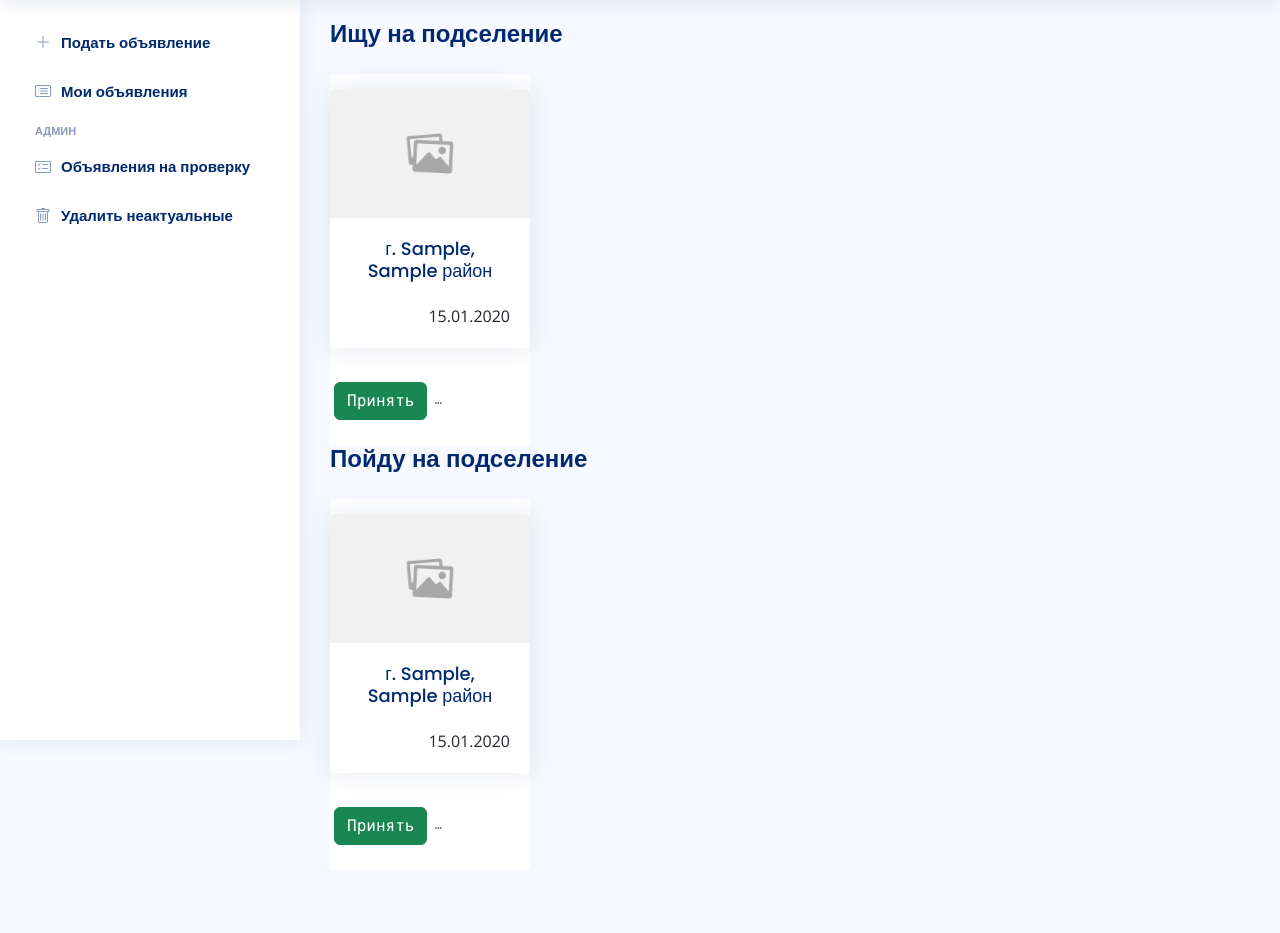
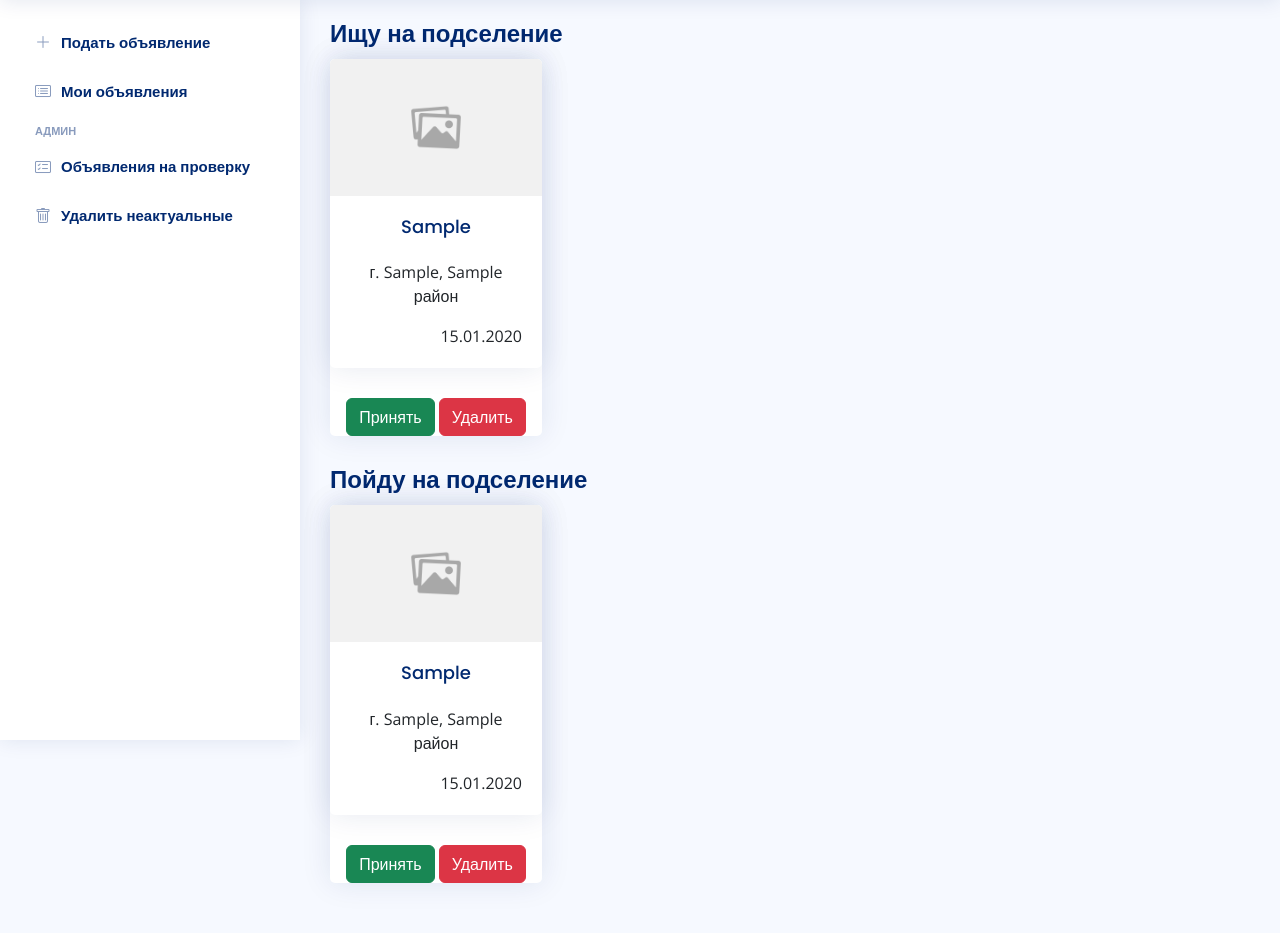
Before and after one commit to isazhan/korshiles, a Django app: page /cabinet/check_ad in a window 1280 px wide. Shown: the part 60-993 px from the top of the page. Before the commit the page ends 905 px from the top, so only its background shows below. Run offline with Django 4.2, Linux system fonts and the light colour scheme; a user stored in the database is signed in; tables that the repository leaves empty hold one stand-in row (values such as "Sample post"); a database or web service that is not in the repository returns one stand-in record (values such as "Sample title"); parts of the project's set-up code (start-up, migrations or seed data) failed here and were passed over.

Commit message:
ad type as object

```diff
--- a/apps/cabinet/views.py
+++ b/apps/cabinet/views.py
@@ -34,6 +34,11 @@ def create_ad(request):
                         break
                 break
 
+        for i in z['ad_types']:
+            if i['id'] == data['type']:
+                data['type'] = {'id': data['type'], 'ru': i['ru']}
+                break
+
         x = col.insert_one(data)
     return render(request, 'cabinet/create_ad.html')
 
@@ -41,8 +46,8 @@ def create_ad(request):
 @login_required
 def check_ad(request):
     col = db()['ads']
-    ad_go = col.find({'type': 'ad_go', 'publish': False})
-    ad_look = col.find({'type': 'ad_look', 'publish': False})
+    ad_go = col.find({'type.id': 'ad_go', 'publish': False})
+    ad_look = col.find({'type.id': 'ad_look', 'publish': False})
     context = {
         'ad_go': ad_go,
         'ad_look': ad_look,
@@ -70,7 +75,7 @@ def check_result(request):
 def my_ads(request):
     col = db()['ads']
 
-    my_ads = col.find({'author': request.user.phone_number})
+    my_ads = col.find({'author': request.user.phone_number}).sort('create_time', -1)
     context = {
         'my_ads': my_ads,
     }
--- a/apps/main/views.py
+++ b/apps/main/views.py
@@ -7,8 +7,8 @@ from db import get_db_handle as db
 
 def index(request):
     col = db()['ads']
-    ad_go = col.find({'type': 'ad_go', 'publish': True}).limit(10).sort('create_time', -1)
-    ad_look = col.find({'type': 'ad_look', 'publish': True}).limit(10).sort('create_time', -1)
+    ad_go = col.find({'type.id': 'ad_go', 'publish': True}).limit(6).sort('create_time', -1)
+    ad_look = col.find({'type.id': 'ad_look', 'publish': True}).limit(6).sort('create_time', -1)
     context = {
         'ad_go': ad_go,
         'ad_look': ad_look,
@@ -34,7 +34,7 @@ def search(request):
                     filter_dict[field]['$gte'] = int(value)
                 elif range_type == 'max':
                     filter_dict[field]['$lte'] = int(value)
-        elif key=='city' or key=='district':
+        elif key=='city' or key=='district' or key=='type':
             if not value == '':
                 filter_dict[key+'.id'] = value
         else:
--- a/templates/base/base-cabinet.html
+++ b/templates/base/base-cabinet.html
@@ -11,7 +11,7 @@
     {% endblock tittle %}
 
     {% block description %}
-    <meta name="description" content="Ищите подселение в Казахстане? На нашем сайте вы найдете актуальные объявления для подселения по всему Казахстану. Быстрый поиск и удобный интерфейс.">
+    <meta name="description" content="Ищете подселение в Казахстане? На нашем сайте вы найдете актуальные объявления для подселения по всему Казахстану. Быстрый поиск и удобный интерфейс.">
     {% endblock description %}
 
     <meta name="keywords" content="подселение Казахстан, объявления подселения, аренда жилья, жилье в Казахстане, поиск подселения, квартиры в аренду, комнаты в аренду">
--- a/templates/base/base-empty.html
+++ b/templates/base/base-empty.html
@@ -11,7 +11,7 @@
     {% endblock tittle %}
 
     {% block description %}
-    <meta name="description" content="Ищите подселение в Казахстане? На нашем сайте вы найдете актуальные объявления для подселения по всему Казахстану. Быстрый поиск и удобный интерфейс.">
+    <meta name="description" content="Ищете подселение в Казахстане? На нашем сайте вы найдете актуальные объявления для подселения по всему Казахстану. Быстрый поиск и удобный интерфейс.">
     {% endblock description %}
 
     <meta name="keywords" content="подселение Казахстан, объявления подселения, аренда жилья, жилье в Казахстане, поиск подселения, квартиры в аренду, комнаты в аренду">
--- a/templates/base/base-index.html
+++ b/templates/base/base-index.html
@@ -11,7 +11,7 @@
     {% endblock tittle %}
 
     {% block description %}
-    <meta name="description" content="Ищите подселение в Казахстане? На нашем сайте вы найдете актуальные объявления для подселения по всему Казахстану. Быстрый поиск и удобный интерфейс.">
+    <meta name="description" content="Ищете подселение в Казахстане? На нашем сайте вы найдете актуальные объявления для подселения по всему Казахстану. Быстрый поиск и удобный интерфейс.">
     {% endblock description %}
 
     <meta name="keywords" content="подселение Казахстан, объявления подселения, аренда жилья, жилье в Казахстане, поиск подселения, квартиры в аренду, комнаты в аренду">
--- a/templates/cabinet/check_ad.html
+++ b/templates/cabinet/check_ad.html
@@ -9,13 +9,15 @@
             <h1>Ищу на подселение</h1>
         </div>
 
-        <div class="iconslist">
+        <div class="row">
             {% for x in ad_look %}
-            <div class="icon">
+            <div class="col-xxl-2 col-xl-3 col-md-4 col-sm-6">
+                <div class="card text-center">
                     {% include '../include/ad_card_ver.html' %}
                     <div class="label">
                         <button type="button" class="btn btn-success" onclick="check_result('{{x.ad}}', 'accept')">Принять</button>
-                    <button type="button" class="btn btn-danger" onclick="check_result('{{x.ad}}', 'reject')">Отклонить</button>
+                        <button type="button" class="btn btn-danger" onclick="check_result('{{x.ad}}', 'reject')">Удалить</button>
+                    </div>
                 </div>
             </div>
             {% endfor %}
@@ -25,13 +27,15 @@
             <h1>Пойду на подселение</h1>
         </div>
 
-        <div class="iconslist">
+        <div class="row">
             {% for x in ad_go %}
-            <div class="icon">
+            <div class="col-xxl-2 col-xl-3 col-md-4 col-sm-6">
+                <div class="card text-center">
                     {% include '../include/ad_card_ver.html' %}
                     <div class="label">
                         <button type="button" class="btn btn-success" onclick="check_result('{{x.ad}}', 'accept')">Принять</button>
-                    <button type="button" class="btn btn-danger" onclick="check_result('{{x.ad}}', 'reject')">Отклонить</button>
+                        <button type="button" class="btn btn-danger" onclick="check_result('{{x.ad}}', 'reject')">Удалить</button>
+                    </div>
                 </div>
             </div>
             {% endfor %}
--- a/templates/include/ad_card_hor.html
+++ b/templates/include/ad_card_hor.html
@@ -6,7 +6,7 @@
           </div>
           <div class="col-md-8">
             <div class="card-body">
-              <h5 class="card-title">г. {{x.city.ru}}, {{x.district.ru}} район</h5>
+              <h5 class="card-title">{{x.type.ru}}, г. {{x.city.ru}}{% if not x.district.ru == None %}, {{x.district.ru}} район{% endif %}</h5>
               <p class="card-text">{{ x.info|truncatechars:100 }}</p>
             </div>
             <div class="card-footer d-flex justify-content-between align-items-center">
--- a/templates/include/ad_card_ver.html
+++ b/templates/include/ad_card_ver.html
@@ -2,7 +2,8 @@
     <div class="card">
         <img src="/static/img/no-image.png" class="card-img-top" alt="...">
         <div class="card-body">
-            <h5 class="card-title">г. {{x.city.ru}}, {{x.district.ru}} район</h5>
+            <h5 class="card-title">{{x.type.ru}}</h5>
+            <p class="card-text">г. {{x.city.ru}}{% if not x.district.ru == None %}, {{x.district.ru}} район{% endif %}</p>
             <div class="d-flex justify-content-between align-items-center">
                 <div></div>
                 <span>{{x.create_time|date:"d.m.Y"}}</span>
```
Also changed, not shown: static/base/cities.json (+13 -8 lines), templates/main/ad.html (+4 -4 lines), templates/main/index.html (+6 -2 lines). Lines whose indentation alone changed are shown as unchanged.
